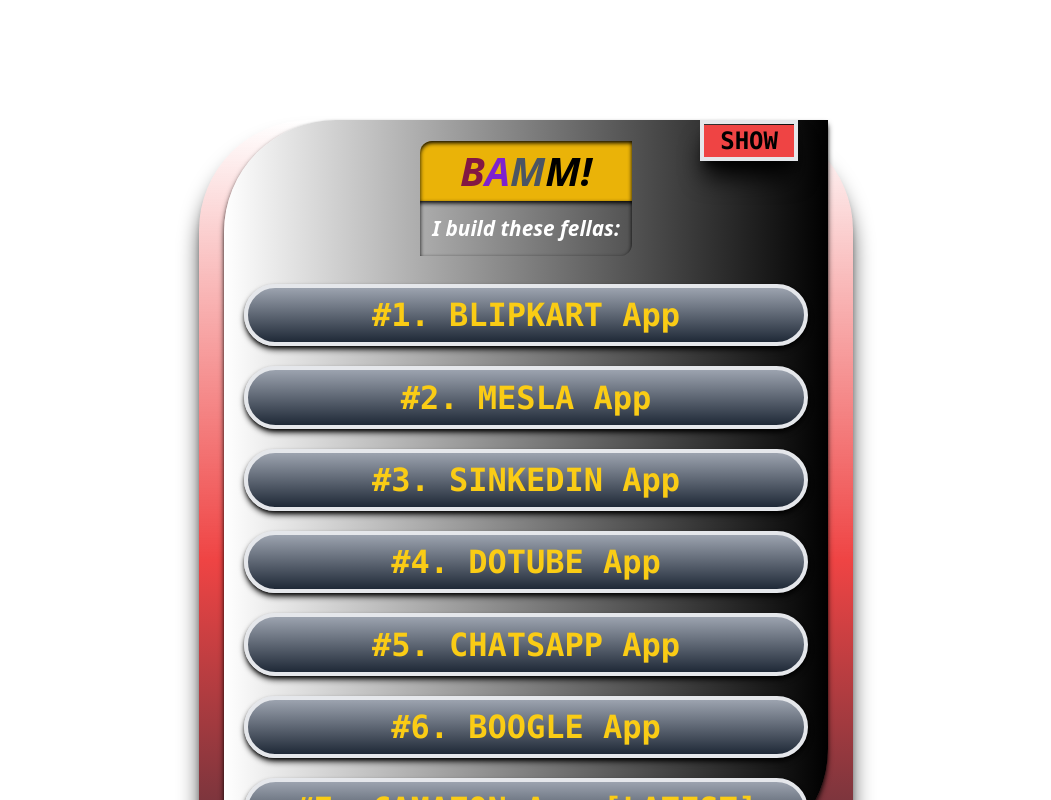
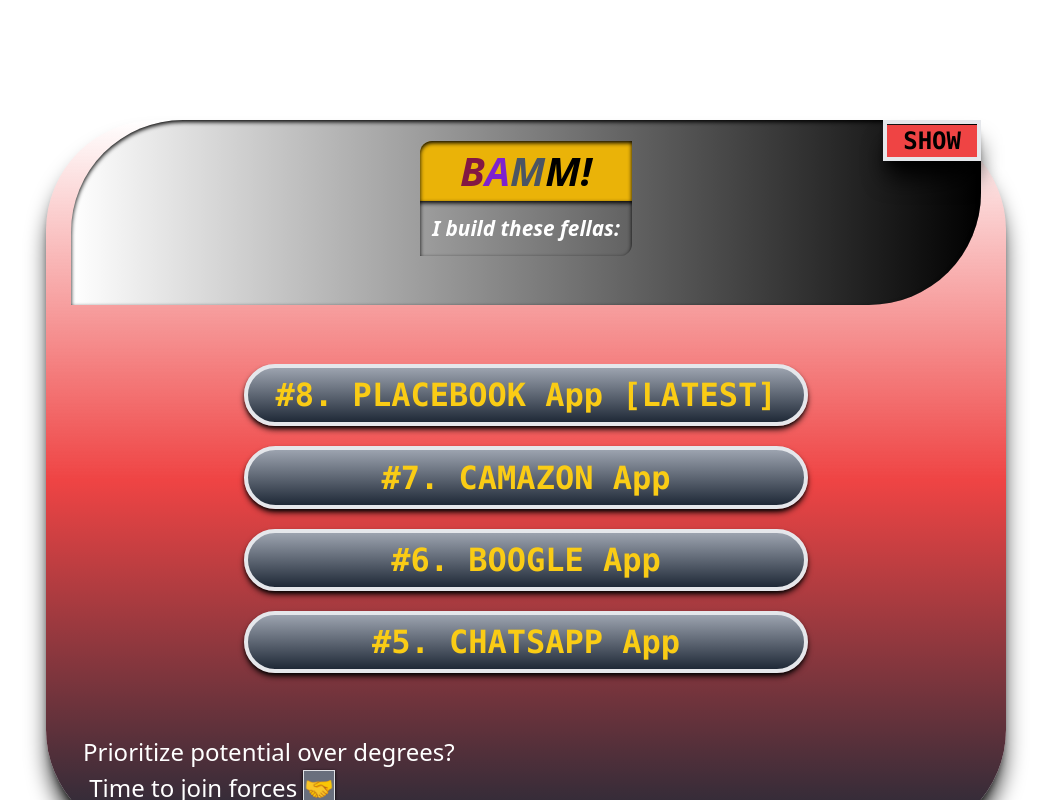
Before and after one commit to luffy17zoro17/portfolio.1, a Next.js app: page / in a window 1280 px wide. Shown: the part 1320-2120 px from the top of the page, without its empty margins (114-1165 px from the left). Built offline with nearby package versions, Linux system fonts and the light colour scheme.

Commit message:
new project added placebook!

```diff
--- a/components/RedBlock.js
+++ b/components/RedBlock.js
@@ -5,8 +5,10 @@
 const RedBlock = ({hide}) => {
     return (
       <div>
-        <div className={hide ? `hidden` : `border-y-[0.5rem] border-l-[2vw] border-pink-600
-             shadow-lg shadow-black rounded-3xl font-light bg-pink-600
+        <div className={hide ? `hidden` : `border-y-[0.5rem] border-l-[2vw]
+            border-pink-600
+             shadow-lg shadow-black rounded-3xl font-light bg-pink-600 absolute
+             bottom-0
              w-[14rem] xl:w-[18rem]`}>
               <div className='shadow-inner shadow-black rounded-3xl bg-white
               text-[0.8rem] p-[3rem] py-[0.5rem]'>
--- a/components/ScrollBox.js
+++ b/components/ScrollBox.js
@@ -8,41 +8,48 @@
 
 
 const MyWorksList = [
+
   {
     id:1,
-    title:"#1. BLIPKART App",
-    url:`${process.env.PRIVATE_BLIPKAR_KEY}`,
+    title:"#8. PLACEBOOK App [LATEST]",
+    url:`${process.env.PRIVATE_PLACEBOO_KEY}`
   },
   {
     id:2,
+    title:"#7. CAMAZON App",
+    url:`${process.env.PRIVATE_CAMAZO_KEY}`
+  },
+  {
+    id:3,
+    title:"#6. BOOGLE App",
+    url:`${process.env.PRIVATE_BOOGL_KEY}`
+  },
+  {
+    id:4,
+    title:"#5. CHATSAPP App",
+    url:`${process.env.PRIVATE_CHATSAP_KEY}`
+  },
+  {
+    id:5,
+    title:"#4. DOTUBE App",
+    url:`${process.env.PRIVATE_DOTUB_KEY}`
+  },
+  {
+    id:6,
+    title:"#3. SINKEDIN App",
+    url:`${process.env.PRIVATE_SINKED_KEY}`,
+  },
+  {
+    id:7,
     title:"#2. MESLA App",
     url:`${process.env.PRIVATE_MESL_KEY}`,
   },
   {
-    id:3,
-    title:"#3. SINKEDIN App",
-    url:`${process.env.PRIVATE_SINKED_KEY}`,
+    id:8,
+    title:"#1. BLIPKART App",
+    url:`${process.env.PRIVATE_BLIPKAR_KEY}`,
   },
-  {
-     id:4,
-     title:"#4. DOTUBE App",
-     url:`${process.env.PRIVATE_DOTUB_KEY}`
-  },
-  {
-    id:5,
-    title:"#5. CHATSAPP App",
-    url:`${process.env.PRIVATE_CHATSAP_KEY}`
-  },
-  {
-    id:6,
-    title:"#6. BOOGLE App",
-    url:`${process.env.PRIVATE_BOOGL_KEY}`
-  },
-  {
-    id:7,
-    title:"#7. CAMAZON App [LATEST]",
-    url:`${process.env.PRIVATE_CAMAZO_KEY}`
-  }
+
 
 ]
 
@@ -58,18 +65,21 @@
        w-[100%] flex flex-col items-center
         justify-center left-0'>
         <div className='absolute top-[180%] bottom-0
-         w-[40vw] flex justify-center'>
-        <div className={`
-        bg-gradient-to-t from-gray-800 via-red-500 to-transparent
+         flex justify-center w-full'>
+        <div className={`relative
+
         border-x-[2.5rem]
           border-transparent z-30
 
         shadow-xl shadow-black
          rounded-[2rem] md:border-x-[1.6rem] xl:rounded-[6.9rem]
 
-          ${hide===false ? `bg-gradient-to-t from-red-500 via-gray-800 to-transparent
-          h-[47rem] md:h-[48rem] xl:h-[62rem]`:
-          `h-[41rem] md:h-[43rem] xl:h-[55rem]`}
+          ${hide===false ?
+            `bg-gradient-to-t from-red-500 via-gray-800 to-transparent
+             h-[50rem]
+            w-[95%] sm:w-[35rem] md:w-[40rem] lg:w-[60rem]`:
+            `bg-gradient-to-t from-gray-800 via-red-500 to-transparent w-full
+              h-[45rem] w-[95%] sm:w-[35rem] md:w-[40rem] lg:w-[60rem]`}
           `}>
 
          <ShowHideButton
@@ -81,7 +91,7 @@
          <div className='font-bold text-center shadow-black
              bg-gradient-to-r from-white to-black
 
-             shadow-md shadow-black active:shadow-inner active:shadow-black
+             shadow shadow-black active:shadow-inner active:shadow-black
              hover:text-yellow-900 hover:shadow-md hover:shadow-yellow-600 hover:animate-none
 
             space-y-7 rounded-tl-[7rem]
@@ -100,7 +110,11 @@
               lg:text-[1.3rem]'>I build these fellas:
              </span>
              </div>
-            <div className='space-y-5'>
+
+            <div className='relative flex justify-center'>
+            <div className='space-y-5
+              absolute mt-[5rem] h-[20rem] overflow-y-hidden
+              overflow-y-scroll'>
 
              {MyWorksList.map((work)=>(
              <div key={work.id} className="text-yellow-400 py-[0.2rem] px-[1rem]
@@ -109,16 +123,17 @@
              shadow-md shadow-black border-4
             hover:text-black hover:shadow-md hover:shadow-yellow-800 hover:animate-bounce
              active:shadow-inner active:shadow-black mx-5
-             sm:w-[54vw] lg:w-[44vw] xl:text-[2rem]">
+             sm:w-[54vw] lg:w-[44vw] lg:text-[2rem]">
              <Link href={work.url}>
                  {work.title}
              </Link>
              </div>
              ))}
              </div>
+            </div>
          </div>
 
-          <ScrollBoxBottomText/>
+          <ScrollBoxBottomText hide={hide}/>
          <div className='flex'>
          <RedBlock
            hide={hide}
--- a/components/ScrollBoxBottomText.js
+++ b/components/ScrollBoxBottomText.js
@@ -3,11 +3,13 @@
 
 
 
-const VioletBottomText = () => {
+const VioletBottomText = ({hide}) => {
 
     return (
-      <span className="flex flex-wrap
-        text-[1rem] text-white px-3 py-2.5 lg:text-[1.5rem]">
+      <span className={hide===false ? `flex flex-wrap absolute bottom-[6rem]
+        text-[1rem] text-white px-3 py-2.5 lg:text-[1.5rem]` : `
+        flex flex-wrap absolute bottom-[1.5rem]
+        text-[1rem] text-white px-3 py-2.5 lg:text-[1.5rem]`}>
         <span>Prioritize potential over degrees?<br/>
         &nbsp;Time to join forces&nbsp;
         <span className="bg-gray-500 border shadow shadow-black
--- a/components/ShowHideButton.js
+++ b/components/ShowHideButton.js
@@ -3,11 +3,11 @@
 
 const ShowHideButton = ({hide,setHide}) => {
     return (
-        <div className='absolute right-[-14vw] z-50
+      <div className="relative flex justify-end">
+        <div className='absolute z-50
         shadow-xl shadow-black
          border-4 cursor-pointer
-          sm:right-[-8vw]
-           lg:right-[-1rem] lg:text-2xl'>
+          lg:text-2xl'>
         <button className={hide ? `w-[100%] px-[1rem]
          bg-red-500 hover:animate-bounce
         font-mono font-bold` : `
@@ -17,6 +17,7 @@
         onClick={()=>setHide(!hide)}>
          {hide ? `SHOW` : `HIDE`}</button>
         </div>
+       </div>
     );
 }
 
--- a/components/Works.js
+++ b/components/Works.js
@@ -46,9 +46,15 @@
     },
     {
         id:7,
-        name:"7. Camazon -> (Amazon inspired) [Latest]",
+        name:"7. Camazon -> (Amazon inspired)",
         imgPath:"/camazon1.png",
         link:`${process.env.PRIVATE_CAMAZO_KEY}`
+    },
+    {
+        id:8,
+        name:"8. Placebook -> (Facebook inspired) [Latest]",
+        imgPath:"/placebook.png",
+        link:`${process.env.PRIVATE_PLACEBOO_KEY}`
     },
 ]
 
--- a/next.config.js
+++ b/next.config.js
@@ -24,10 +24,9 @@
     PRIVATE_BOOGL_KEY:process.env.PRIVATE_BOOGLE_KEY,
     PRIVATE_RESUM_KEY:process.env.PRIVATE_RESUME_KEY,
     PRIVATE_CAMAZO_KEY:process.env.PRIVATE_CAMAZON_KEY,
+    PRIVATE_PLACEBOO_KEY:process.env.PRIVATE_PLACEBOOK_KEY,
 
   }
-
-
 
 }
 
```
Also changed, not shown: public/placebook.png (added).
